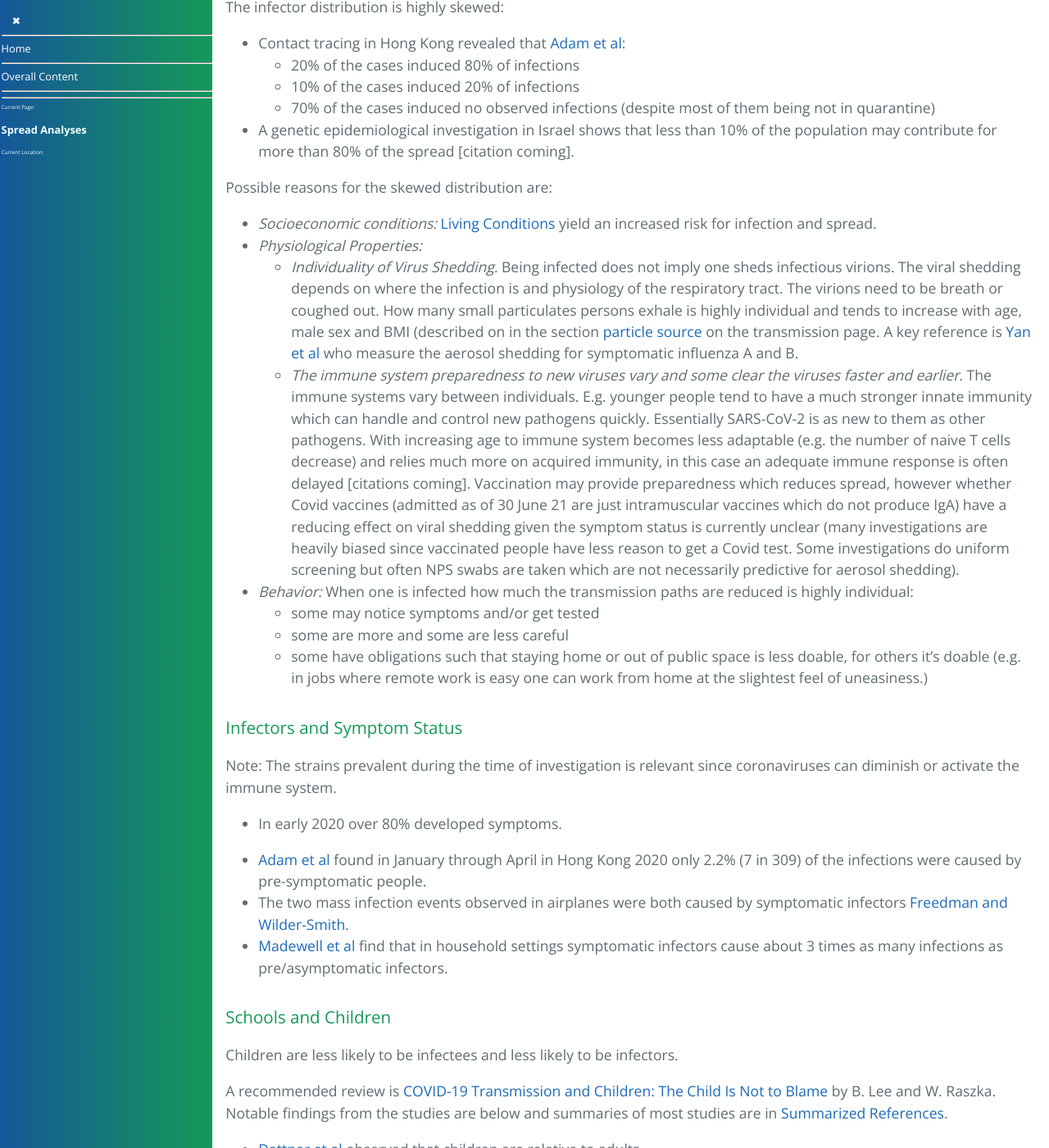
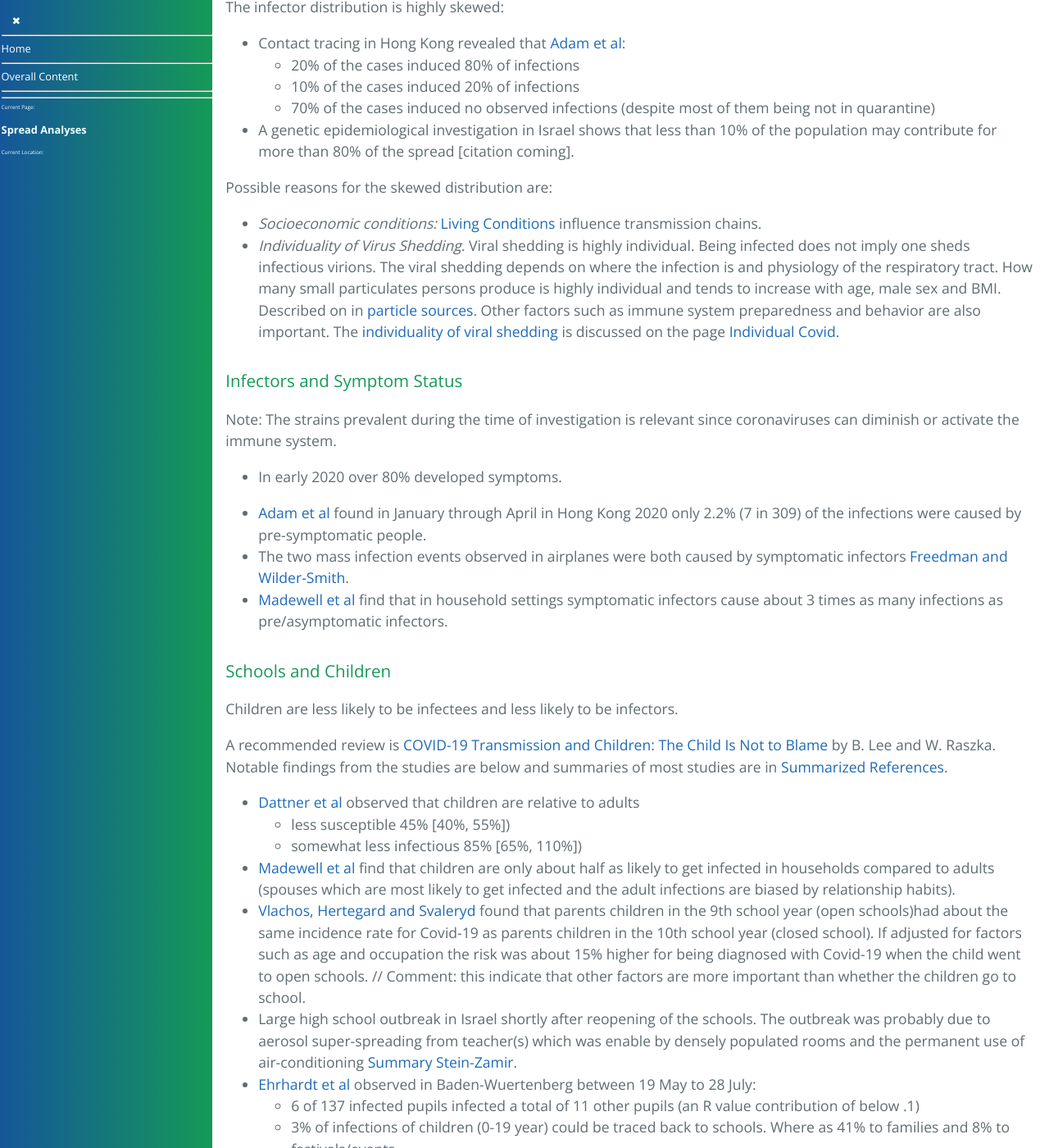
Before and after one commit to forestgrape/coronavirus, a Jekyll site: the page built from 5_epidemiological/spread_analyses.md, in a window 1280 px wide and 1400 px high, scrolled down 18915 px. Shown: the whole window at 82% size. Built offline with Jekyll 4.4.1, drawn with Linux system fonts in a browser that asks for light colours; our own code applies the rules of GitHub Pages for plain Markdown files.

Commit message:
moved reasons for individual viral shedding from spread_analyses.md to a new page individual_covid.md

```diff
--- a/5_epidemiological/spread_analyses.md
+++ b/5_epidemiological/spread_analyses.md
@@ -529,16 +529,10 @@ The infector distribution is highly skewed:
 
 Possible reasons for the skewed distribution are:
 * *Socioeconomic conditions:*
-  [Living Conditions](#living-conditions) yield an increased risk for infection and spread.
-* *Physiological Properties:*
-  * *Individuality of Virus Shedding.*
-  Being infected does not imply one sheds infectious virions. The viral shedding depends on where the infection is and physiology of the respiratory tract. The virions need to be breath or coughed out. How many small particulates persons exhale is highly individual and tends to increase with age, male sex and BMI (described on in the section [particle source](../5_epidemiological/transmission.md#particle-sources) on the transmission page. A key reference is [Yan et al](../5_epidemiological/transmission.md#summary-yan-2018) who measure the aerosol shedding for symptomatic influenza A and B.
-  * *The immune system preparedness to new viruses vary and some clear the viruses faster and earlier.*
-  The immune systems vary between individuals. E.g. younger people tend to have a much stronger innate immunity which can handle and control new pathogens quickly. Essentially SARS-CoV-2 is as new to them as other pathogens. With increasing age to immune system becomes less adaptable (e.g. the number of naive T cells decrease) and relies much more on acquired immunity, in this case an adequate immune response is often delayed [citations coming]. Vaccination may provide preparedness which reduces spread, however whether Covid vaccines (admitted as of 30 June 21 are just intramuscular vaccines which do not produce IgA) have a reducing effect on viral shedding given the symptom status is currently unclear (many investigations are heavily biased since vaccinated people have less reason to get a Covid test. Some investigations do uniform screening but often NPS swabs are taken which are not necessarily predictive for aerosol shedding).
-* *Behavior:* When one is infected how much the transmission paths are reduced is highly individual:
-  * some may notice symptoms and/or get tested
-  * some are more and some are less careful
-  * some have obligations such that staying home or out of public space is less doable, for others it's doable (e.g. in jobs where remote work is easy one can work from home at the slightest feel of uneasiness.)
+  [Living Conditions](#living-conditions) influence transmission chains.
+* *Individuality of Virus Shedding.*
+  Viral shedding is highly individual. Being infected does not imply one sheds infectious virions. The viral shedding depends on where the infection is and physiology of the respiratory tract. How many small particulates persons produce is highly individual and tends to increase with age, male sex and BMI. Described on in [particle sources](../5_epidemiological/transmission.md#particle-sources). Other factors such as immune system preparedness and behavior are also important. The [individuality of viral shedding](../3_medical/individual_covid.md#virion-shedding) is discussed on the page [Individual Covid](../3_medical/individual_covid.md).
+
 
 
 ### Infectors and Symptom Status
```
Also changed, not shown: 3_medical/individual_covid.md (added, +29 -0 lines).
